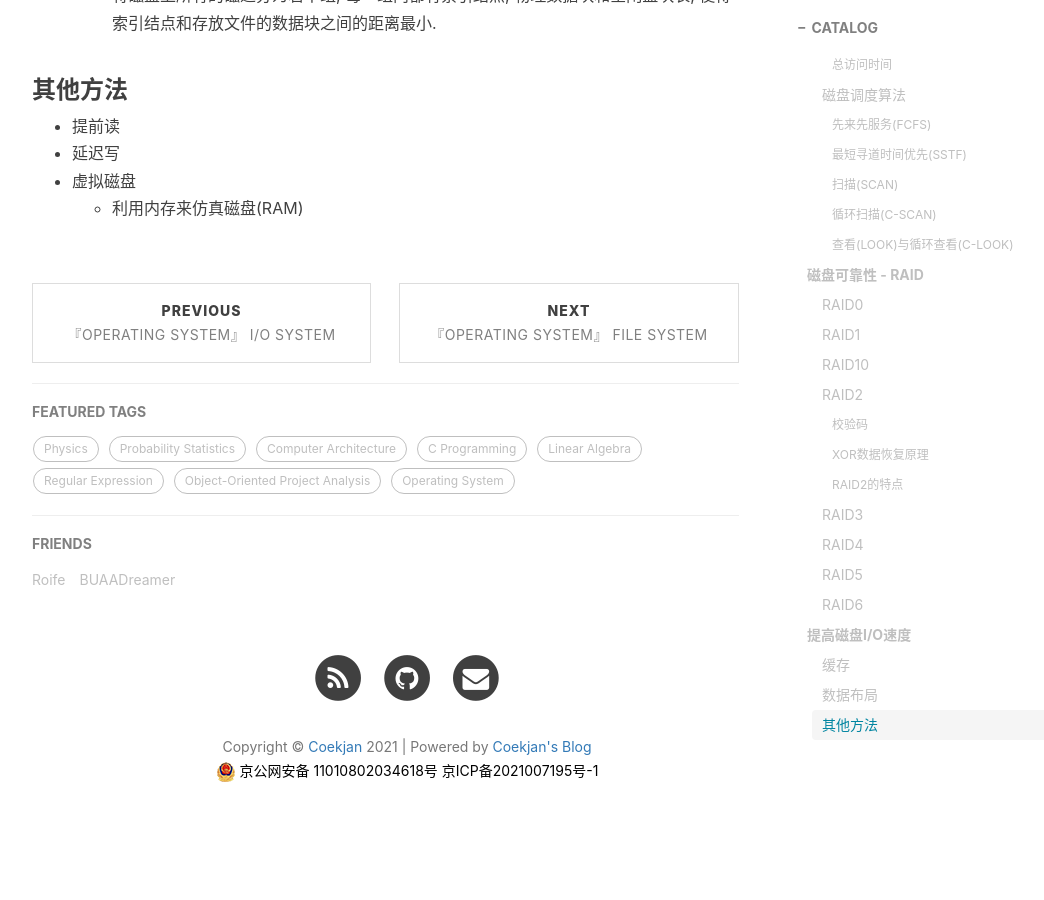
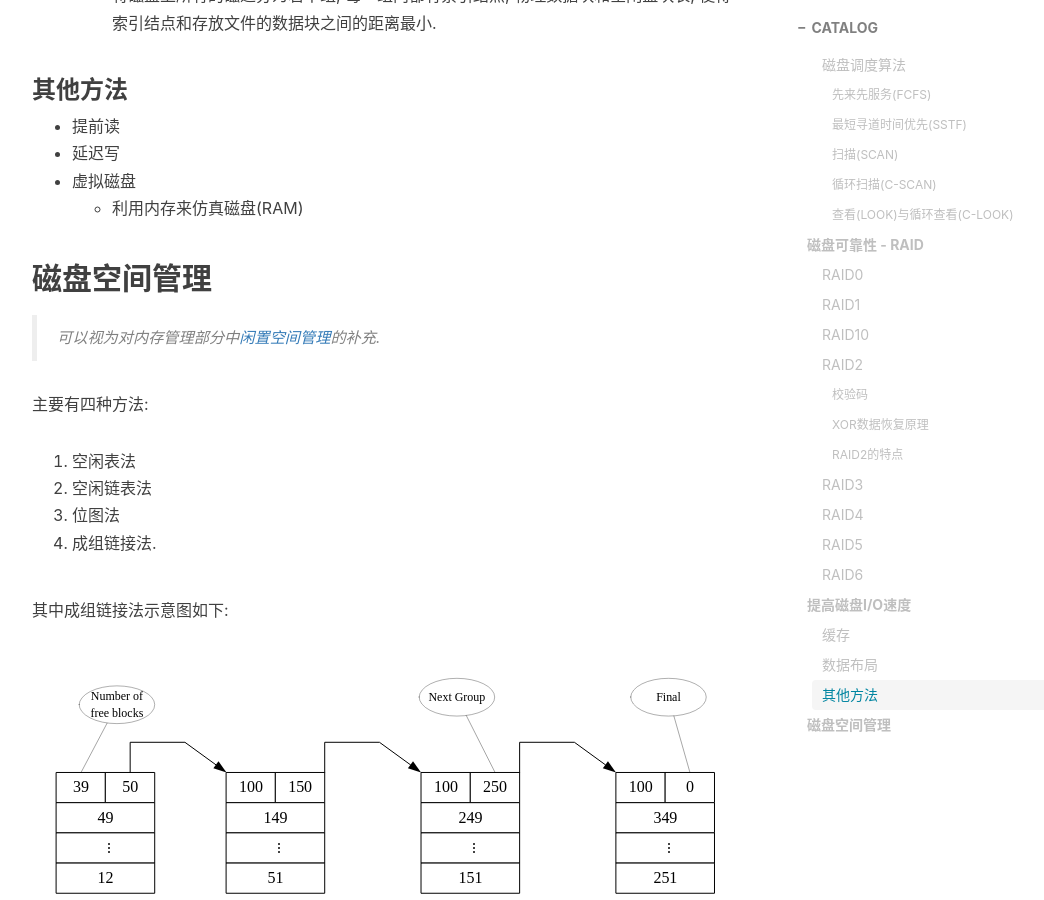
Before and after one commit to Coekjan/coekjan.github.io, a Jekyll site: the page built from _posts/Operating-System/2021-06-08-Disk-Management.md, in a window 1280 px wide and 900 px high, scrolled down 8050 px. Shown: the whole window, without its empty margins (233-1277 px from the left). Built offline with Jekyll 4.4.1, drawn with Linux system fonts in a browser that asks for light colours; nearby versions of some CDN libraries; comment, search, counter and statistics services are not loaded; before the commit the page ends 8925 px from its top, so only the background shows below that.

Commit message:
Add management of free blocks in disk

```diff
--- a/_posts/Operating-System/2021-06-08-Disk-Management.md
+++ b/_posts/Operating-System/2021-06-08-Disk-Management.md
@@ -232,3 +232,17 @@
 * 延迟写
 * 虚拟磁盘
   * 利用内存来仿真磁盘(RAM)
+
+## 磁盘空间管理
+
+> 可以视为对内存管理部分中[闲置空间管理]({{ '/2021/05/30/Memory-Management/#%E9%97%B2%E7%BD%AE%E7%A9%BA%E9%97%B4%E7%AE%A1%E7%90%86' | prepend: site.baseurl}})的补充.
+
+主要有四种方法:
+1. 空闲表法
+2. 空闲链表法
+3. 位图法
+4. 成组链接法.
+
+其中成组链接法示意图如下:
+
+![]({{ '/img/OS-Group-Link.svg' | prepend: site.baseurl}})
```
